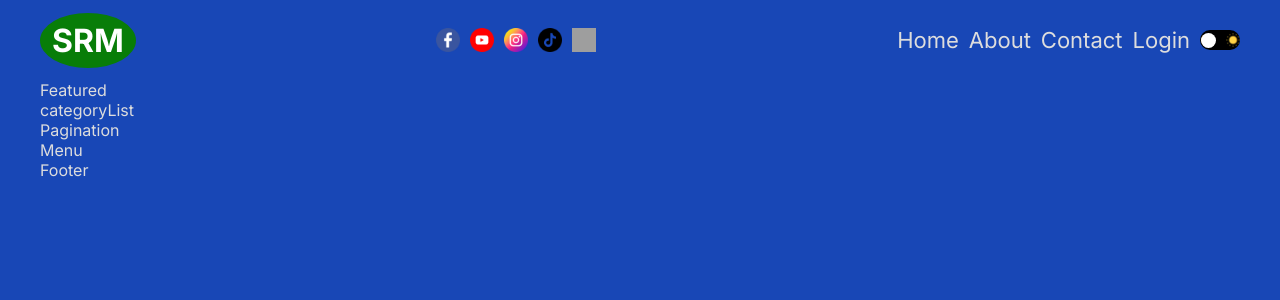
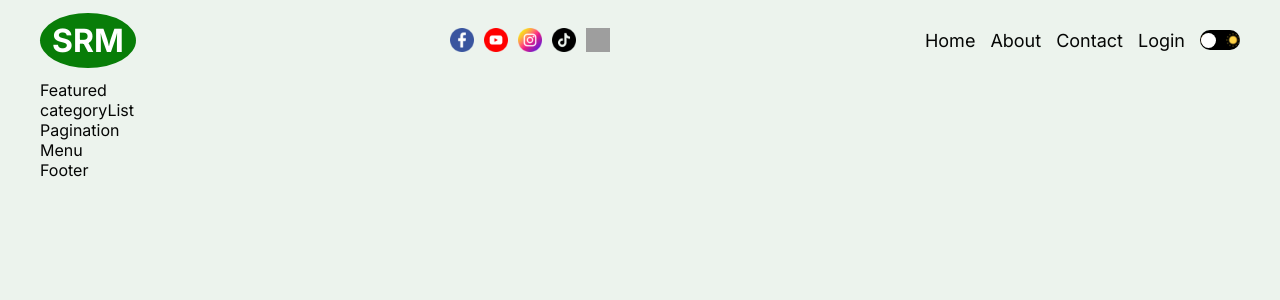
Before and after one commit to eerapheal/srmapp, a Next.js app: page / in a window 1280 px wide. Shown: the top 300 px of the page. Built offline with nearby package versions, Linux system fonts and the light colour scheme; grey boxes are pictures that could not be loaded.

Commit message:
Mobile menu

```diff
--- a/src/app/components/Header/Header.jsx
+++ b/src/app/components/Header/Header.jsx
@@ -19,9 +19,9 @@ const Header = () => {
        <Image src="/x.jpg" alt="Twitter" width={24} height={24} />
       </div>
       <div className={styles.links}>
-        <Link href="/" >Home</Link>
-        <Link href="/" >About</Link>
-        <Link href="/" >Contact</Link>
+        <Link href="/" className={styles.link}>Home</Link>
+        <Link href="/" className={styles.link}>About</Link>
+        <Link href="/" className={styles.link}>Contact</Link>
         <AuthLink />
         <ThemeToggle />
       </div>
--- a/src/app/components/Header/Header.module.css
+++ b/src/app/components/Header/Header.module.css
@@ -31,3 +31,40 @@ align-items: center;
 gap: 10px;
 font-size: 22px;
 }
+
+@media screen  and (max-width: 1280px){
+
+
+  .links {
+    font-size: 18px;
+    gap: 15px;
+  }
+}
+
+@media screen  and (max-width: 1024px){
+.social {
+    display: none;
+  }
+}
+
+@media screen  and (max-width: 768px){
+  .social {
+    display: none;
+  }
+}
+
+@media screen  and (max-width: 768px){
+  .social {
+    display: none;
+  }
+}
+
+@media screen  and (max-width: 640px){
+  .link {
+    display: none;
+  }
+
+  .links {
+    justify-content: flex-end;
+  }
+}
--- a/src/app/components/authLink/authLink.module.css
+++ b/src/app/components/authLink/authLink.module.css
@@ -0,0 +1,38 @@
+.burger {
+  width: 20px;
+  height: 16px;
+  display: none;
+  flex-direction: column;
+  justify-content: space-between;
+  cursor: pointer;
+  display: none;
+}
+
+.line {
+  width: 100%;
+  height: 2px;
+  background-color: var(--textColor);
+}
+.mobileMenu {
+  position: absolute;
+  top: 100px;
+  left: 0;
+  background-color: var(--bg);
+  height: calc(100vh -100px);
+  width: 100%;
+  font-size: 35px;
+  display: flex;
+  align-items: center;
+  justify-content: center;
+  flex-direction: column;
+  gap: 50px;
+}
+@media screen  and (max-width: 640px){
+    .burger {
+      display: flex;
+    }
+
+    .link {
+        display: none;
+    }
+  }
--- a/src/app/globals.css
+++ b/src/app/globals.css
@@ -13,11 +13,21 @@
 }
 
 .light {
+  --bg: #ecf3ed;
+  --textColor: #050605;
+  --header: #087d08;
+  --smallTextColor: #1f261f;
+  --softBg: #f0f0f0;
+}
+
+.dark {
   --bg: #1847b6;
   --softBg: #1f273a;
   --textColor: #ddd;
   --softTextColor: #a6a6a6;
 }
+
+
 
 body {
   max-width: 100vw;
```
